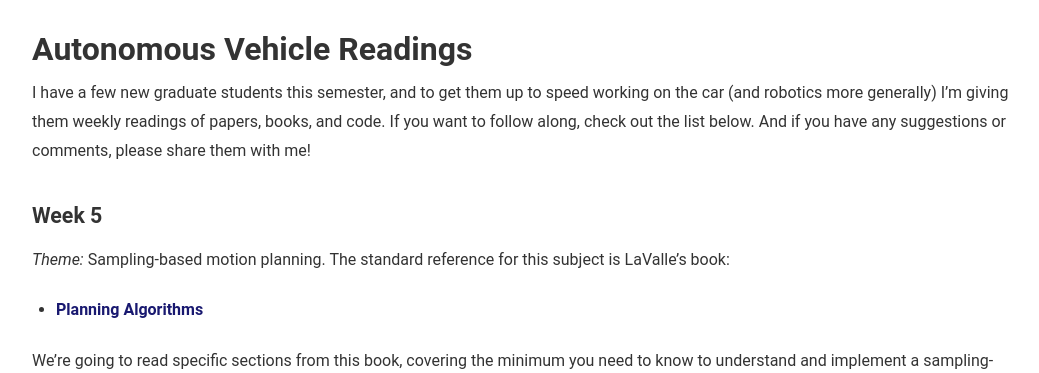
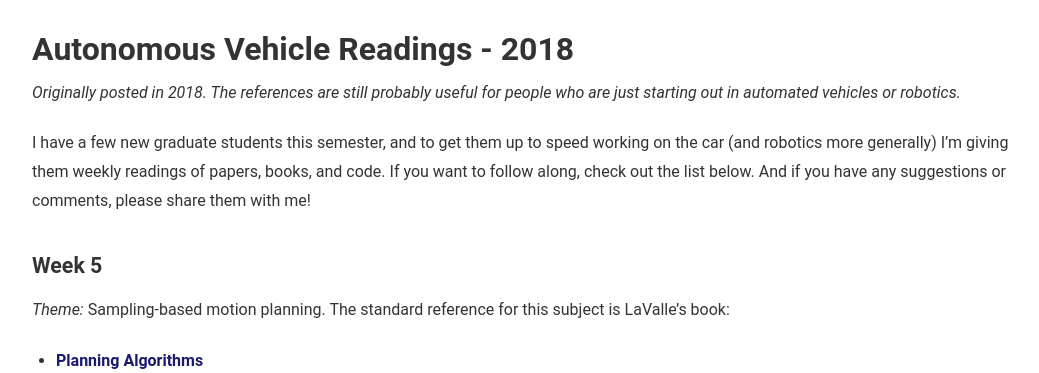
Before and after one commit to RichardKelley/richardkelley.github.io, a Jekyll site: the page built from readings.md, in a window 1280 px wide and 900 px high, cut to the strip 527-900 px from the top of the window. Shown: the whole strip, without its empty margins (118-1157 px from the left). Built offline with Jekyll 4.4.1, drawn with Linux system fonts in a browser that asks for light colours; some of the changed lines change nothing that is shown.

Commit message:
Updated links on the readings page.

```diff
--- a/readings.md
+++ b/readings.md
@@ -6,7 +6,11 @@
 
 <img src="/img/car.jpg" alt="UNR MKZ Robot" width="500" />
 
-## Autonomous Vehicle Readings
+## Autonomous Vehicle Readings - 2018
+
+_Originally posted in 2018. The references are still probably useful
+for people who are just starting out in automated vehicles or
+robotics._
 
 I have a few new graduate students this semester, and to get them up
 to speed working on the car (and robotics more generally) I'm giving
@@ -19,7 +23,7 @@
 _Theme:_ Sampling-based motion planning. The standard reference for
 this subject is LaValle's book:
 
-- [Planning Algorithms](http://planning.cs.uiuc.edu/){:target="blank"}
+- [Planning Algorithms](http://lavalle.pl/planning/){:target="blank"}
 
 We're going to read specific sections from this book, covering the
 minimum you need to know to understand and implement a sampling-based
@@ -27,8 +31,8 @@
 
 The readings come from chapters 4 and 5 of _Planning Algorithms_:
 
-- [Chapter 4: The Configuration Space](http://planning.cs.uiuc.edu/ch4.pdf){:target="blank"}
-- [Chapter 5: Sampling-Based Motion Planning](http://planning.cs.uiuc.edu/ch5.pdf){:target="blank"}
+- [Chapter 4: The Configuration Space](http://lavalle.pl/planning/ch4.pdf){:target="blank"}
+- [Chapter 5: Sampling-Based Motion Planning](http://lavalle.pl/planning/ch5.pdf){:target="blank"}
 
 In chapter 4, read sections 4.3.1 for the definition of the basic
 motion planning problem and skim section 4.3.2 to understand what's
@@ -163,7 +167,7 @@
 full intelligence:
 
 - [A Robust Layered Control System for a Mobile
-  Robot](http://www.dtic.mil/dtic/tr/fulltext/u2/a160833.pdf){:target="blank"}
+  Robot](https://people.csail.mit.edu/brooks/papers/AIM-864.pdf){:target="blank"}
 
 - [Robot Mind or Robot Body: Whatever happened to the Subsumption
   Architecture?](http://www.artificialhumancompanions.com/robot-mind-robot-body-whatever-happened-subsumption-architecture/){:target="blank"}
```
